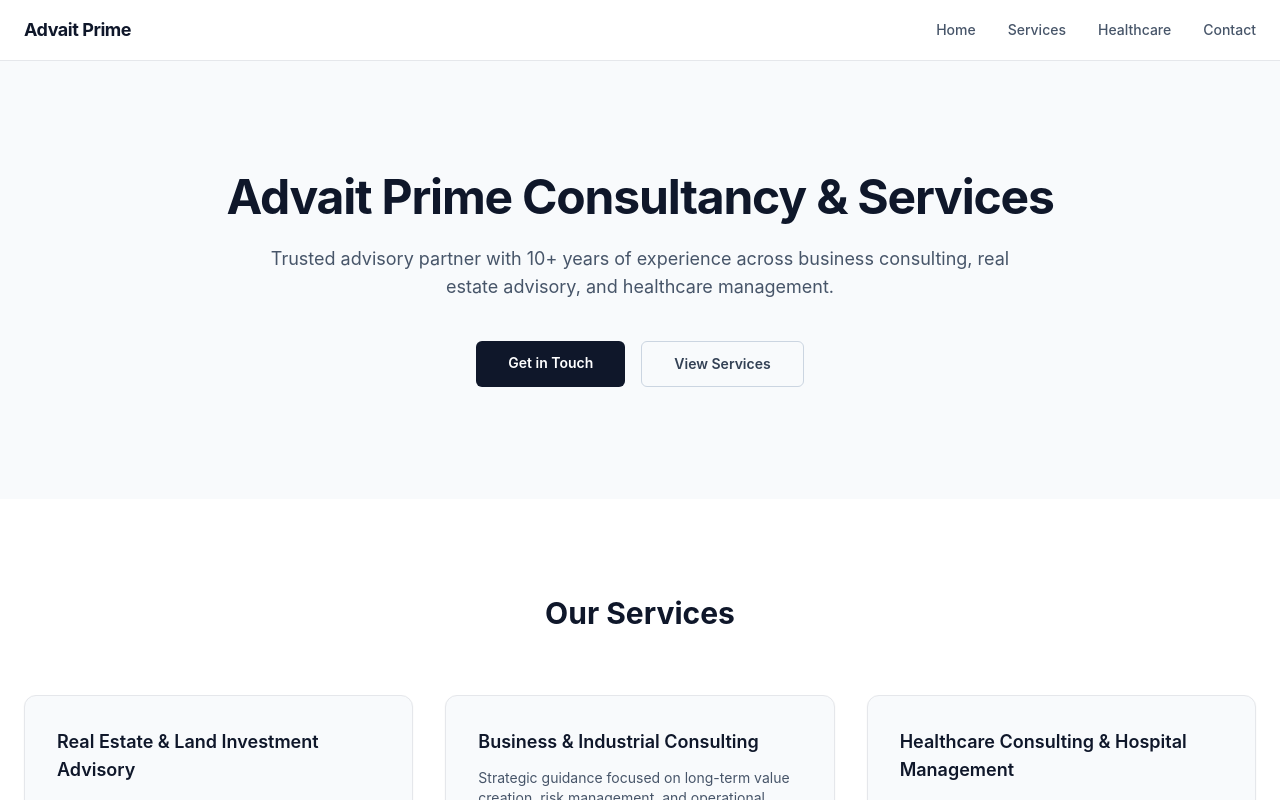
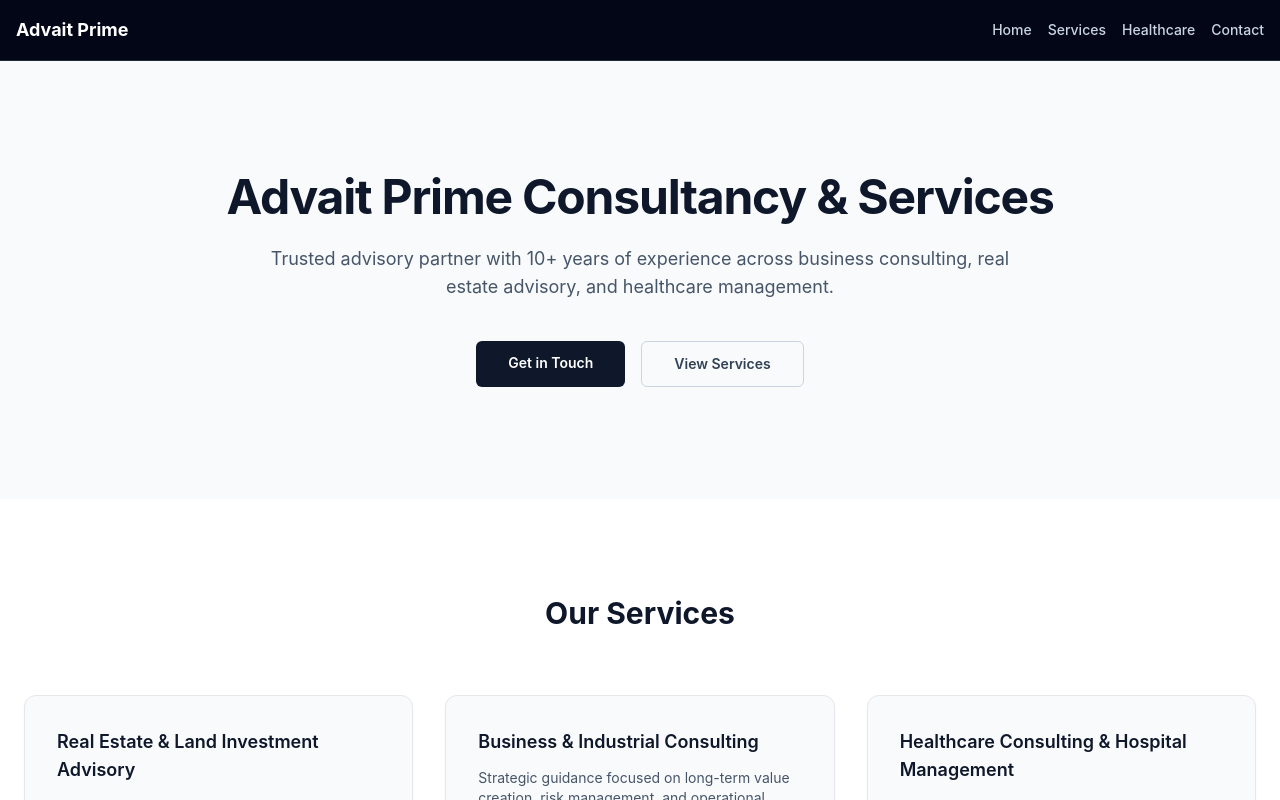
Before and after one commit to psh2590/advait-prime-website, a React app in the folder frontend/: page / in a window 1280 px wide. Shown: the top 800 px of the page. Built offline with nearby package versions, Linux system fonts and the light colour scheme; the HTML template or start-up script is replaced by a standard one.

Commit message:
Update Navbar.jsx

```diff
--- a/frontend/src/components/Navbar.jsx
+++ b/frontend/src/components/Navbar.jsx
@@ -1,16 +1,16 @@
 export default function Navbar() {
   return (
-    <header className="sticky top-0 z-50 bg-white/80 backdrop-blur border-b">
-      <div className="mx-auto max-w-7xl px-6 py-4 flex items-center justify-between">
-        <h1 className="text-lg font-bold tracking-tight text-slate-900">
+    <header className="sticky top-0 z-50 bg-slate-950 border-b border-slate-800">
+      <div className="mx-auto max-w-7xl px-4 py-4 flex flex-wrap items-center justify-between gap-4">
+        <h1 className="text-lg font-bold text-white">
           Advait Prime
         </h1>
 
-        <nav className="flex gap-8 text-sm font-medium text-slate-600">
-          <a href="#home" className="hover:text-slate-900">Home</a>
-          <a href="#services" className="hover:text-slate-900">Services</a>
-          <a href="#healthcare" className="hover:text-slate-900">Healthcare</a>
-          <a href="#contact" className="hover:text-slate-900">Contact</a>
+        <nav className="flex flex-wrap gap-4 text-sm font-medium text-slate-300">
+          <a href="/" className="hover:text-white">Home</a>
+          <a href="/services/real-estate" className="hover:text-white">Services</a>
+          <a href="/healthcare" className="hover:text-white">Healthcare</a>
+          <a href="#contact" className="hover:text-white">Contact</a>
         </nav>
       </div>
     </header>
```
